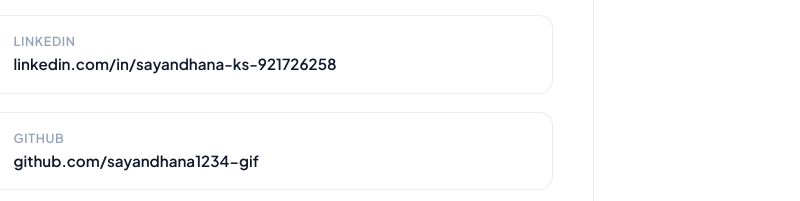
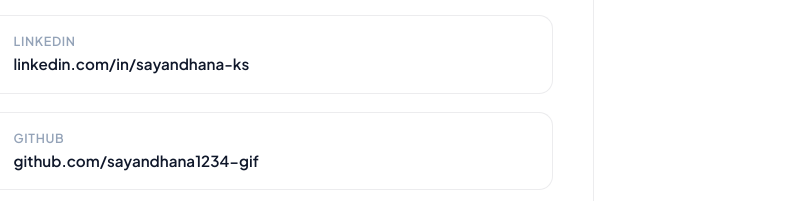
Before and after one commit to sayandhana1234-gif/portfolio, a plain HTML site: page index.html in a window 1280 px wide. Shown: the part 5339-5540 px from the top of the page, 396-1196 px from the left. Drawn offline with Linux system fonts and the light colour scheme.

Commit message:
Revert LinkedIn URL to custom short URL

```diff
--- a/index.html
+++ b/index.html
@@ -40,7 +40,7 @@
           <i class="fa-solid fa-moon"></i>
         </button>
 
-        <a href="https://www.linkedin.com/in/sayandhana-ks-921726258-921726258" target="_blank" rel="noopener noreferrer" class="btn btn-sm btn-outline hide-mobile">
+        <a href="https://www.linkedin.com/in/sayandhana-ks" target="_blank" rel="noopener noreferrer" class="btn btn-sm btn-outline hide-mobile">
           <i class="fa-brands fa-linkedin"></i> LinkedIn
         </a>
 
@@ -84,7 +84,7 @@
               <span>View Projects</span>
               <i class="fa-solid fa-arrow-right"></i>
             </a>
-            <a href="https://www.linkedin.com/in/sayandhana-ks-921726258-921726258" target="_blank" rel="noopener noreferrer" class="btn btn-secondary" id="cv-btn">
+            <a href="https://www.linkedin.com/in/sayandhana-ks" target="_blank" rel="noopener noreferrer" class="btn btn-secondary" id="cv-btn">
               <i class="fa-brands fa-linkedin"></i>
               <span>View LinkedIn CV</span>
             </a>
@@ -96,7 +96,7 @@
 
           <div class="social-links">
             <span class="social-label">Connect:</span>
-            <a href="https://www.linkedin.com/in/sayandhana-ks-921726258-921726258" target="_blank" rel="noopener noreferrer" aria-label="LinkedIn" title="LinkedIn Profile"><i class="fa-brands fa-linkedin"></i></a>
+            <a href="https://www.linkedin.com/in/sayandhana-ks" target="_blank" rel="noopener noreferrer" aria-label="LinkedIn" title="LinkedIn Profile"><i class="fa-brands fa-linkedin"></i></a>
             <a href="https://github.com/sayandhana1234-gif" target="_blank" rel="noopener noreferrer" aria-label="GitHub" title="GitHub: sayandhana1234-gif"><i class="fa-brands fa-github"></i></a>
             <a href="https://mail.google.com/mail/?view=cm&fs=1&to=sayandhana1234@gmail.com" target="_blank" rel="noopener noreferrer" class="email-click-link" aria-label="Email" title="Email: sayandhana1234@gmail.com"><i class="fa-solid fa-envelope"></i></a>
             <a href="tel:+917034774514" aria-label="Phone" title="+91-7034774514"><i class="fa-solid fa-phone"></i></a>
@@ -499,7 +499,7 @@
                 </div>
                 <div class="info-content">
                   <span class="info-label">LinkedIn</span>
-                  <a href="https://www.linkedin.com/in/sayandhana-ks-921726258-921726258" target="_blank" rel="noopener noreferrer" class="info-value">linkedin.com/in/sayandhana-ks-921726258</a>
+                  <a href="https://www.linkedin.com/in/sayandhana-ks" target="_blank" rel="noopener noreferrer" class="info-value">linkedin.com/in/sayandhana-ks</a>
                 </div>
               </div>
 
@@ -527,7 +527,7 @@
             <div class="social-box">
               <span class="social-box-title">Social Links:</span>
               <div class="social-icons">
-                <a href="https://www.linkedin.com/in/sayandhana-ks-921726258-921726258" target="_blank" rel="noopener noreferrer" class="social-circle" aria-label="LinkedIn" title="LinkedIn Profile"><i class="fa-brands fa-linkedin"></i></a>
+                <a href="https://www.linkedin.com/in/sayandhana-ks" target="_blank" rel="noopener noreferrer" class="social-circle" aria-label="LinkedIn" title="LinkedIn Profile"><i class="fa-brands fa-linkedin"></i></a>
                 <a href="https://github.com/sayandhana1234-gif" target="_blank" rel="noopener noreferrer" class="social-circle" aria-label="GitHub" title="GitHub: sayandhana1234-gif"><i class="fa-brands fa-github"></i></a>
                 <a href="https://mail.google.com/mail/?view=cm&fs=1&to=sayandhana1234@gmail.com" target="_blank" rel="noopener noreferrer" class="social-circle email-click-link" aria-label="Email" title="Email: sayandhana1234@gmail.com"><i class="fa-solid fa-envelope"></i></a>
                 <a href="tel:+917034774514" class="social-circle" aria-label="Call" title="+91-7034774514"><i class="fa-solid fa-phone"></i></a>
```
